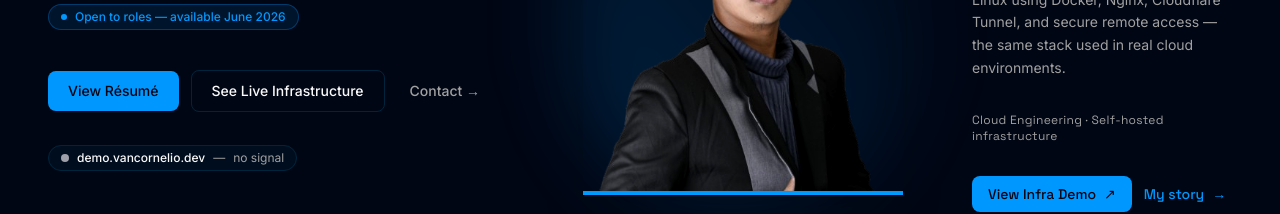
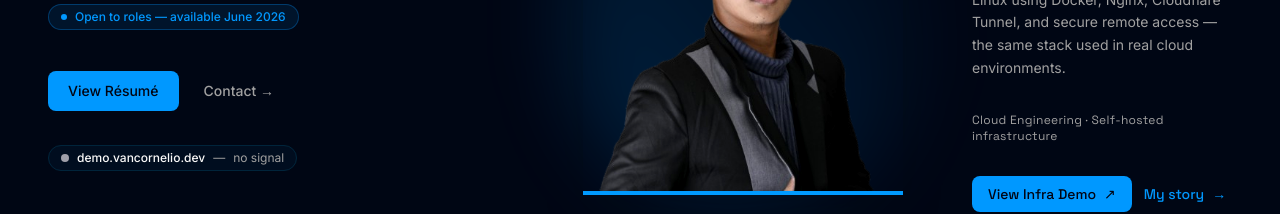
Before and after one commit to Banyel3/portfolio_react, a Next.js app: page / in a window 1280 px wide. Shown: the part 382-596 px from the top of the page. Built offline with nearby package versions, Linux system fonts and the light colour scheme; no server answers; the database is empty.

Commit message:
fix(hero): remove redundant See Live Infrastructure CTA\n\nStatus card + Infra Demo button on right column already point to the demo.

```diff
--- a/components/hero.tsx
+++ b/components/hero.tsx
@@ -1,4 +1,3 @@
-import Link from "next/link";
 import { Github, Linkedin, Mail } from "lucide-react";
 import { AVAILABILITY, RESUME_PATH, CONTACT_BOOK_URL } from "@/lib/constants";
 import InfraStatusCard from "@/components/infra-status-card";
@@ -43,12 +42,6 @@ export default function Hero() {
             >
               View Résumé
             </a>
-            <Link
-              href="#work"
-              className="rounded-md border border-border bg-background px-5 py-2.5 text-sm font-medium text-foreground transition hover:border-primary"
-            >
-              See Live Infrastructure
-            </Link>
             <a
               href={CONTACT_BOOK_URL}
               className="rounded-md border border-transparent bg-transparent px-3 py-2.5 text-sm font-medium text-muted-foreground transition hover:text-foreground"
```
